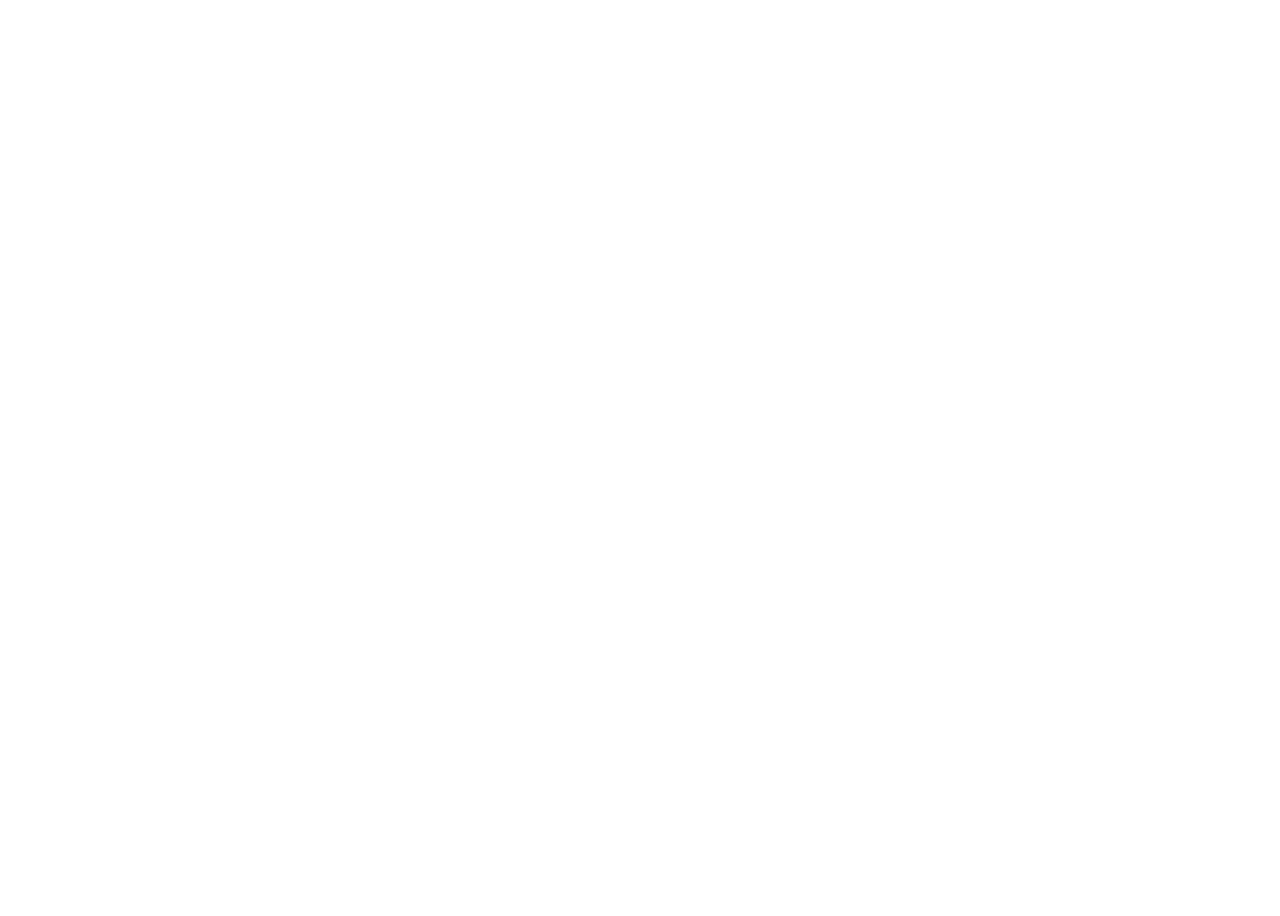
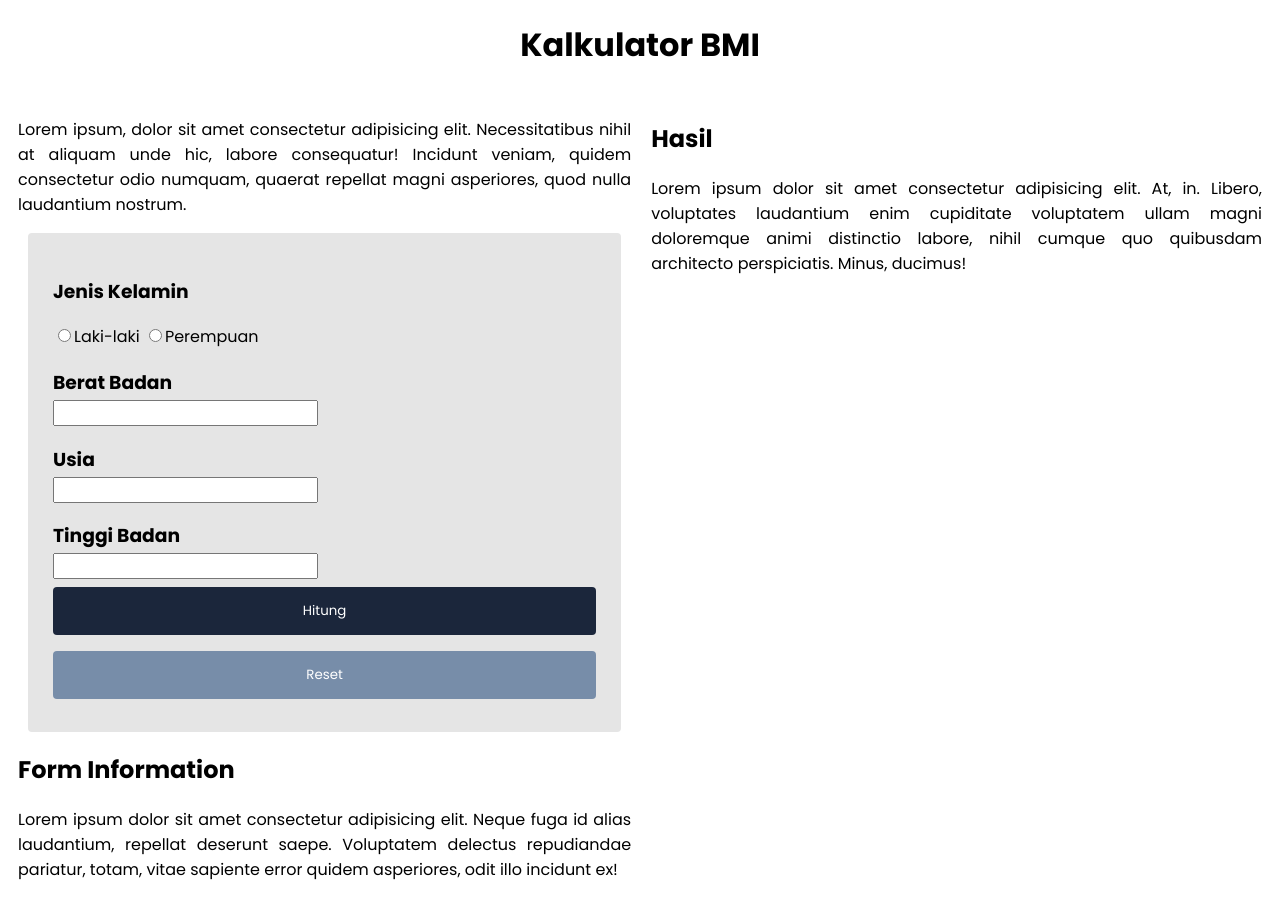
Before and after one commit to revou-fundamental-course/5-aug-24-GorgoniusFerdiantoTegar, a plain HTML site: page index.html in a window 1280 px wide. Before the commit the page ends 800 px from the top, so only its background shows below. Drawn offline with Linux system fonts and the light colour scheme; a web font is replaced by a local one.

Commit message:
isi fitur dan penambahan design

```diff
--- a/css/style.css
+++ b/css/style.css
@@ -0,0 +1,52 @@
+* {
+    font-family: 'Poppins','Franklin Gothic Medium', 'Arial Narrow', Arial, sans-serif;
+}
+
+#header-utama {
+    text-align: center;
+}
+
+main {
+    display: flex;
+}
+
+form {
+    padding: 25px;
+    background-color: #e5e5e5;
+    margin: 10px;
+    border-radius: 4px;
+}
+
+label>h3 {
+    margin-bottom: 2px;
+}
+
+.button {
+    margin-top: 15px;
+    margin-bottom: 15px;
+    width: 100%;
+    color: white;
+    padding: 14px 20px;
+    margin: 8px 0;
+    border: none;
+    border-radius: 4px;
+    cursor: pointer;
+}
+
+.btn-reset {
+    background-color: #778da9;
+}
+
+.btn-hitung {
+    background-color: #1b263b;
+}
+
+
+
+aside {
+    padding: 10px;
+}
+
+.article-content {
+    text-align: justify;
+}
--- a/index.html
+++ b/index.html
@@ -4,10 +4,70 @@
     <meta charset="UTF-8">
     <meta name="viewport" content="width=device-width, initial-scale=1.0">
     <title>Document</title>
+    <!-- my font -->
+    <link rel="preconnect" href="https://fonts.googleapis.com">
+    <link rel="preconnect" href="https://fonts.gstatic.com" crossorigin>
+    <link href="https://fonts.googleapis.com/css2?family=Mochiy+Pop+One&family=Poppins:ital,wght@0,100;0,200;0,300;0,400;0,500;0,600;0,700;0,800;0,900;1,100;1,200;1,300;1,400;1,500;1,600;1,700;1,800;1,900&display=swap" rel="stylesheet">
     <!-- my style -->
     <link rel="stylesheet" href="css/style.css">
 </head>
 <body>
+    <header>
+        <h1 id="header-utama">Kalkulator BMI</h1>
+    </header>
 
+    <main>
+        <aside>
+            <article>
+                <p class="article-content">
+                    Lorem ipsum, dolor sit amet consectetur adipisicing elit. Necessitatibus nihil at aliquam unde hic, labore consequatur! Incidunt veniam, quidem consectetur odio numquam, quaerat repellat magni asperiores, quod nulla laudantium nostrum.
+                </p>
+            </article>
+
+            <form action="">
+                <div>
+                <h3>Jenis Kelamin</h3>
+                    <input type="radio" id="laki-laki" name="kelamin" value="Laki-laki"><label for="laki-laki">Laki-laki</label>
+                    <input type="radio" id="perempuan" name="kelamin" value="Perempuan"><label for="perempuan">Perempuan</label>
+                </div>
+
+                <div>
+                    <label for="berat-badan"><h3>Berat Badan</h3></label>
+                    <input type="number" id="berat-badan">
+                </div>
+                <div>
+                    <label for="usia"><h3>Usia</h3></label>
+                    <input type="number" id="usia">
+                </div>
+                <div>
+                    <label for="tinggi-badan"><h3>Tinggi Badan</h3></label>
+                    <input type="number" id="berat-badan">
+                </div>
+
+                <div>
+                    <button class="button btn-hitung">Hitung</button>
+                    <button class="button btn-reset">Reset</button>
+                </div>
+            </form>
+
+            <article>
+                <header>
+                    <h2>Form Information</h2>
+                </header>
+                <p class="article-content">
+                    Lorem ipsum dolor sit amet consectetur adipisicing elit. Neque fuga id alias laudantium, repellat deserunt saepe. Voluptatem delectus repudiandae pariatur, totam, vitae sapiente error quidem asperiores, odit illo incidunt ex!
+                </p>
+            </article>
+        </aside>
+
+        <aside>
+            <section>
+                <h2>Hasil</h2>
+                <p class="article-content">Lorem ipsum dolor sit amet consectetur adipisicing elit. At, in. Libero, voluptates laudantium enim cupiditate voluptatem ullam magni doloremque animi distinctio labore, nihil cumque quo quibusdam architecto perspiciatis. Minus, ducimus!</p>
+            </section>
+        </aside>
+    </main>
+
+    <footer></footer>
 </body>
 </html>
```
